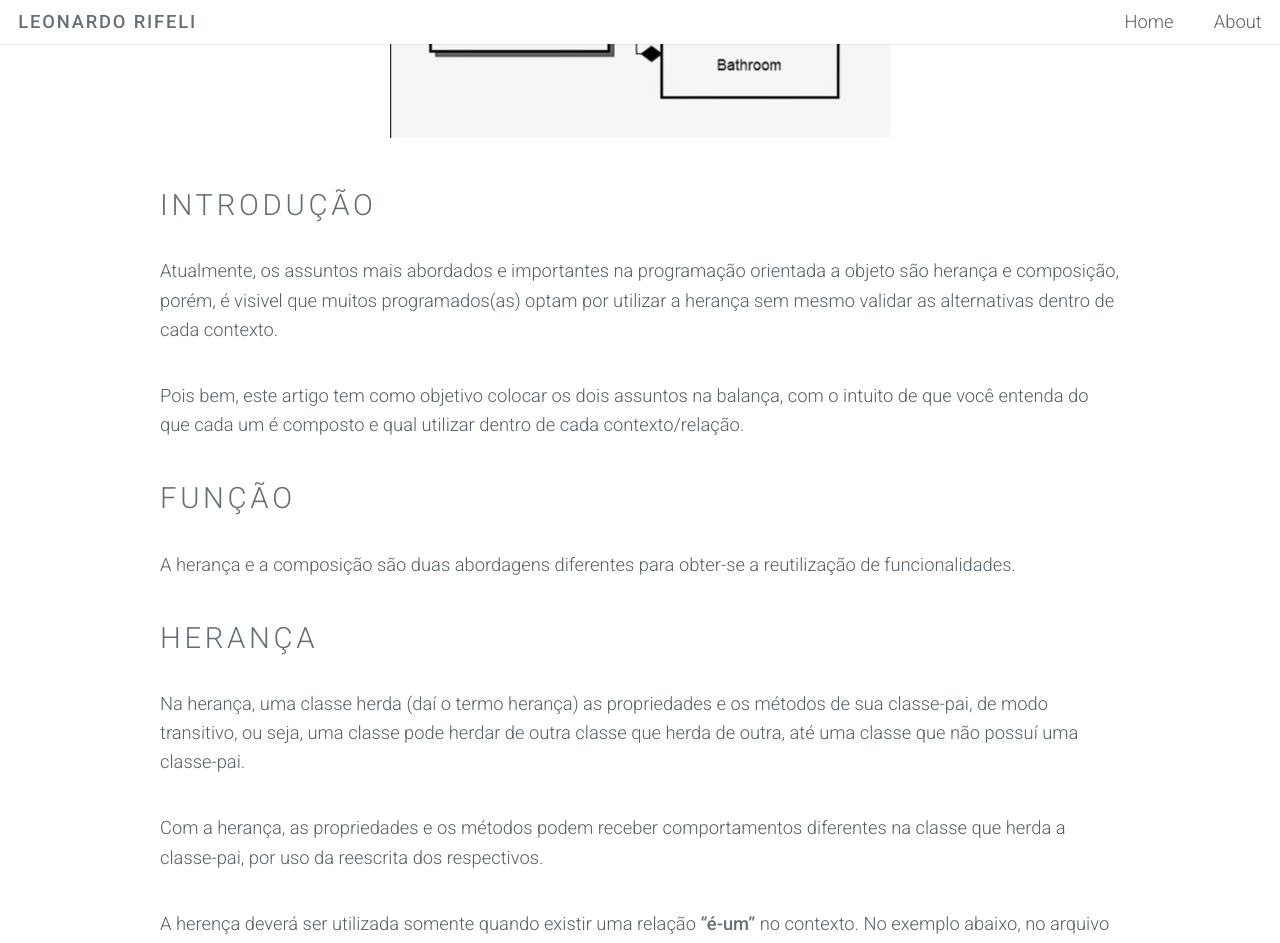
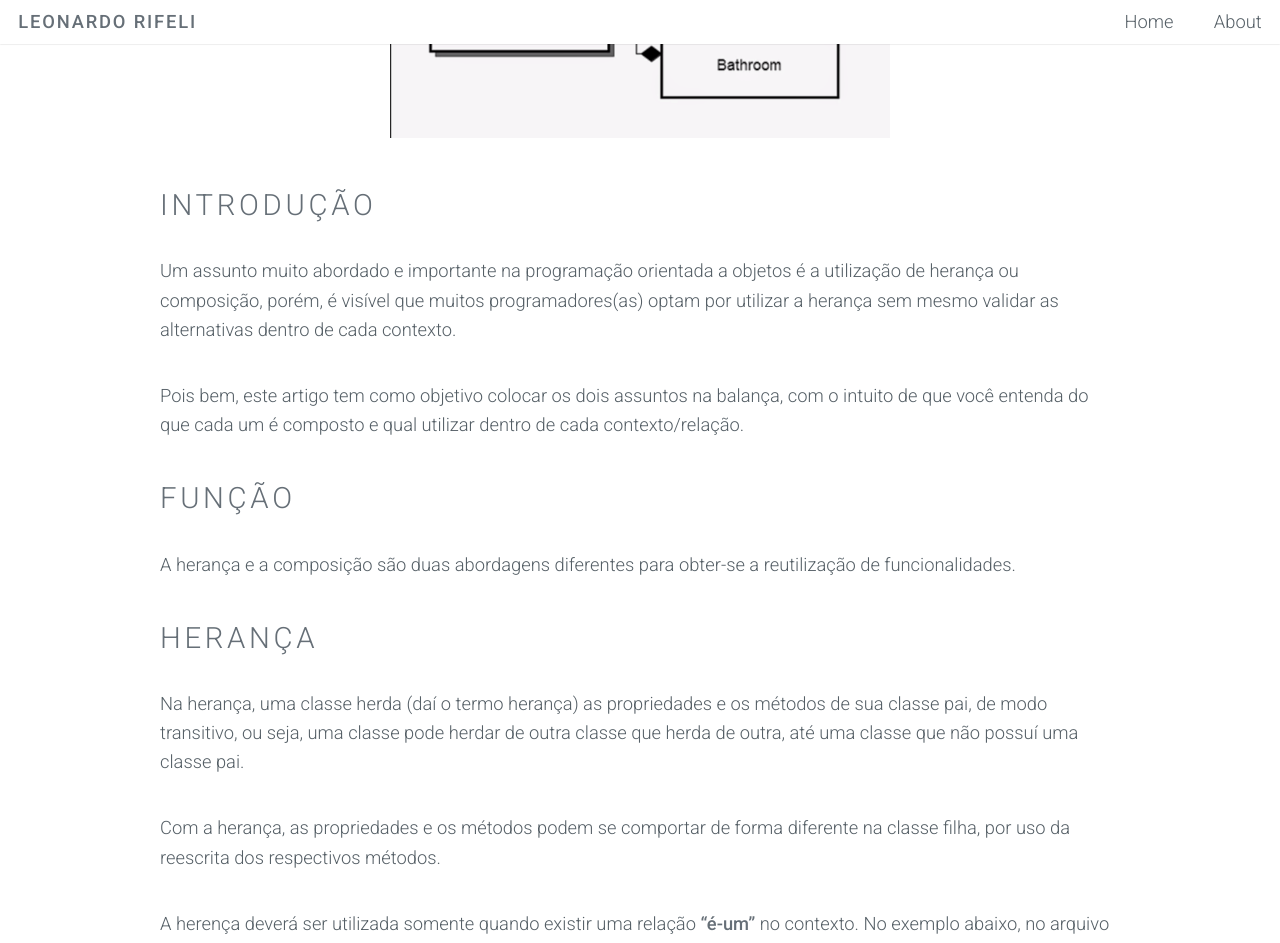
Before and after one commit to leonardorifeli/leonardorifeli-website, a Jekyll site: the page built from _posts/2016-08-19-heranca-ou-composicao-qual-utilizar.markdown, in a window 1280 px wide and 1400 px high, scrolled down 804 px. Shown: the top 943 px of the window. Built offline with Jekyll 4.4.1, drawn with Linux system fonts in a browser that asks for light colours; comment, search, counter and statistics services are not loaded; some of the changed text lies outside the part shown.

Commit message:
Fixed a issues to correct text

```diff
--- a/_posts/2016-08-19-heranca-ou-composicao-qual-utilizar.markdown
+++ b/_posts/2016-08-19-heranca-ou-composicao-qual-utilizar.markdown
@@ -23,7 +23,7 @@ Enquanto escrevo este magnífico artigo, vou ouvindo um set **Progressive House*
 
 ## Introdução
 
-Atualmente, os assuntos mais abordados e importantes na programação orientada a objeto são herança e composição, porém, é visivel que muitos programados(as) optam por utilizar a herança sem mesmo validar as alternativas dentro de cada contexto.
+Um assunto muito abordado e importante na programação orientada a objetos é a utilização de herança ou composição, porém, é visível que muitos programadores(as) optam por utilizar a herança sem mesmo validar as alternativas dentro de cada contexto.
 
 Pois bem, este artigo tem como objetivo colocar os dois assuntos na balança, com o intuito de que você entenda do que cada um é composto e qual utilizar dentro de cada contexto/relação.
 
@@ -33,16 +33,16 @@ A herança e a composição são duas abordagens diferentes para obter-se a reut
 
 ## Herança
 
-Na herança, uma classe herda (daí o termo herança) as propriedades e os métodos de sua classe-pai, de modo transitivo, ou seja, uma classe pode herdar de outra classe que herda de outra, até uma classe que não possuí uma classe-pai.
+Na herança, uma classe herda (daí o termo herança) as propriedades e os métodos de sua classe pai, de modo transitivo, ou seja, uma classe pode herdar de outra classe que herda de outra, até uma classe que não possuí uma classe pai.
 
-Com a herança, as propriedades e os métodos podem receber comportamentos diferentes na classe que herda a classe-pai, por uso da reescrita dos respectivos.
+Com a herança, as propriedades e os métodos podem se comportar de forma diferente na classe filha, por uso da reescrita dos respectivos métodos.
 
 A herença deverá ser utilizada somente quando existir uma relação **"é-um"** no contexto. No exemplo abaixo, no arquivo **Car.java**, a classe **Car** herda a classe **Automobile** e nesse contexto temos uma relação **"é-um"**, ou seja, **Car** é um **Automobile**, em nenhum momento, **Car** deixará de se comportar como **Automobile**.
 
 <script src="https://gist.github.com/leonardorifeli/d03e68ef59a0667a806952583c1ce978.js?file=Car.java"></script>
 <span class="space">&nbsp;</span>
 
-Verifique que a classe **Car.java** no exemplo acima, está sobrescrevendo o método **getColor()**, alterando o comportamento herdado da classe-pai **Automobile.java**.
+Verifique que a classe **Car.java** no exemplo acima, está sobrescrevendo o método **getColor()**, alterando o comportamento herdado da classe pai **Automobile.java**.
 
 <script src="https://gist.github.com/leonardorifeli/d03e68ef59a0667a806952583c1ce978.js?file=Automobile.java"></script>
 <span class="space">&nbsp;</span>
```
Also changed, not shown: other parts of _posts/2016-08-19-heranca-ou-composicao-qual-utilizar.markdown (+3 -3 lines).
